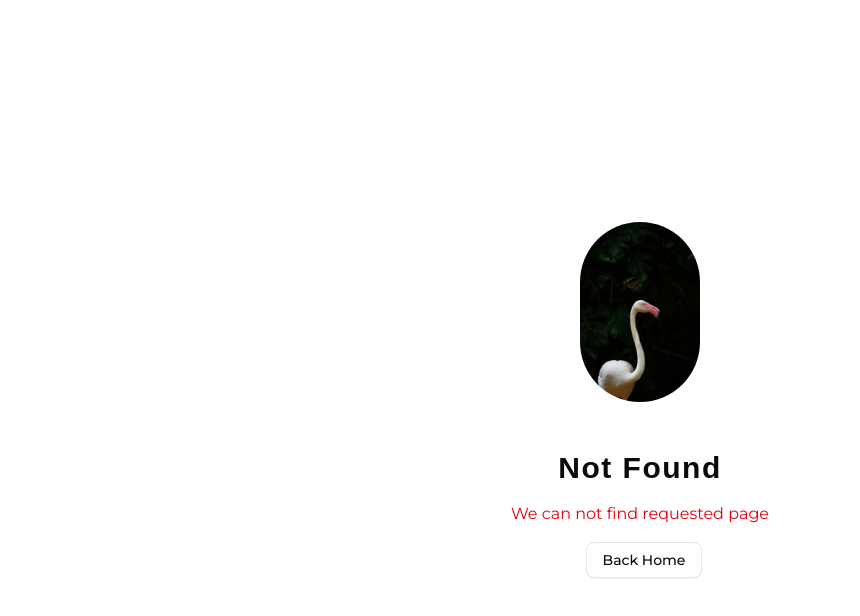
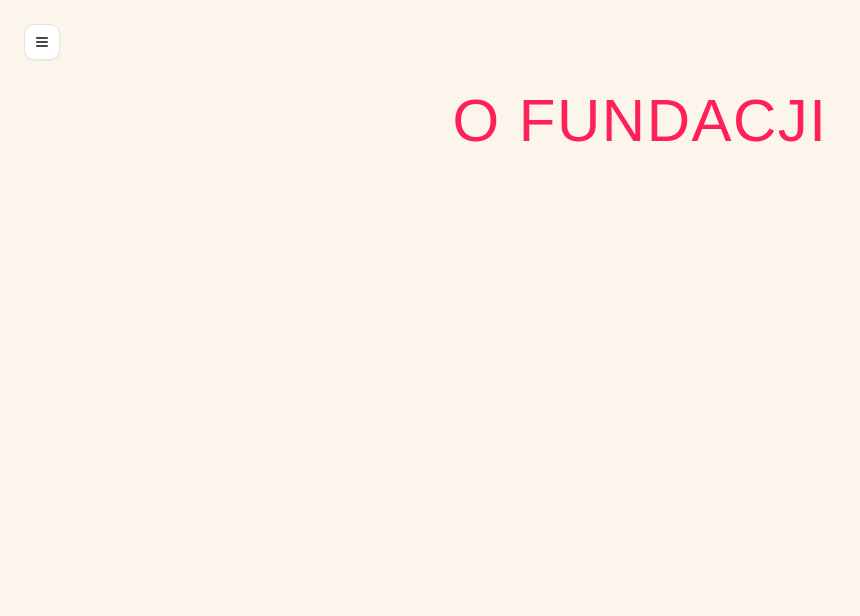
Before and after one commit to misiek869/Miasto_Pracownia_Foundation_Website, a Next.js app: page /o_nas in a window 1280 px wide. Before the commit this address had no page. Shown: the top 616 px of the page, without its empty margins (0-860 px from the left). Built offline with nearby package versions, Linux system fonts and the light colour scheme; a web font is replaced by a local one.

Commit message:
add title

```diff
--- /dev/null
+++ b/app/(root)/o_nas/page.tsx
@@ -0,0 +1,17 @@
+import Navigation from '@/components/Navigation'
+import PageTitle from '@/components/PageTitle'
+
+const AboutUsPage = () => {
+	return (
+		<>
+			<div className='px-8 bg-[var(--primary)] pt-20 min-h-screen '>
+				<div className='absolute top-6 left-6'>
+					<Navigation hidden='about' />
+				</div>
+				<PageTitle title='o fundacji' />
+			</div>
+		</>
+	)
+}
+
+export default AboutUsPage
--- a/components/Navigation.tsx
+++ b/components/Navigation.tsx
@@ -38,7 +38,7 @@ const Navigation = ({ disabled, hidden }: NavigationProps) => {
 						</Link> */}
 
 						<Link
-							href='/about-us'
+							href='/o_nas'
 							className={
 								hidden === 'about'
 									? 'hidden'
```
